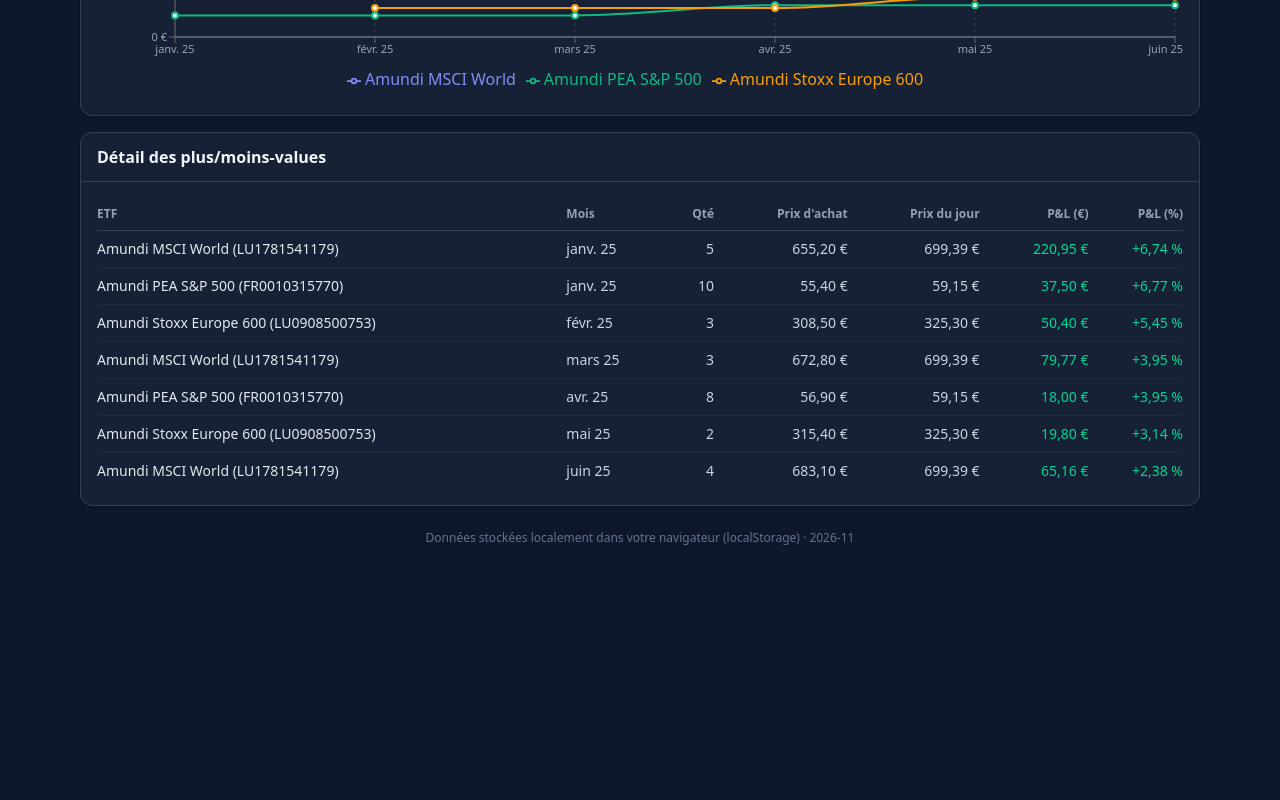
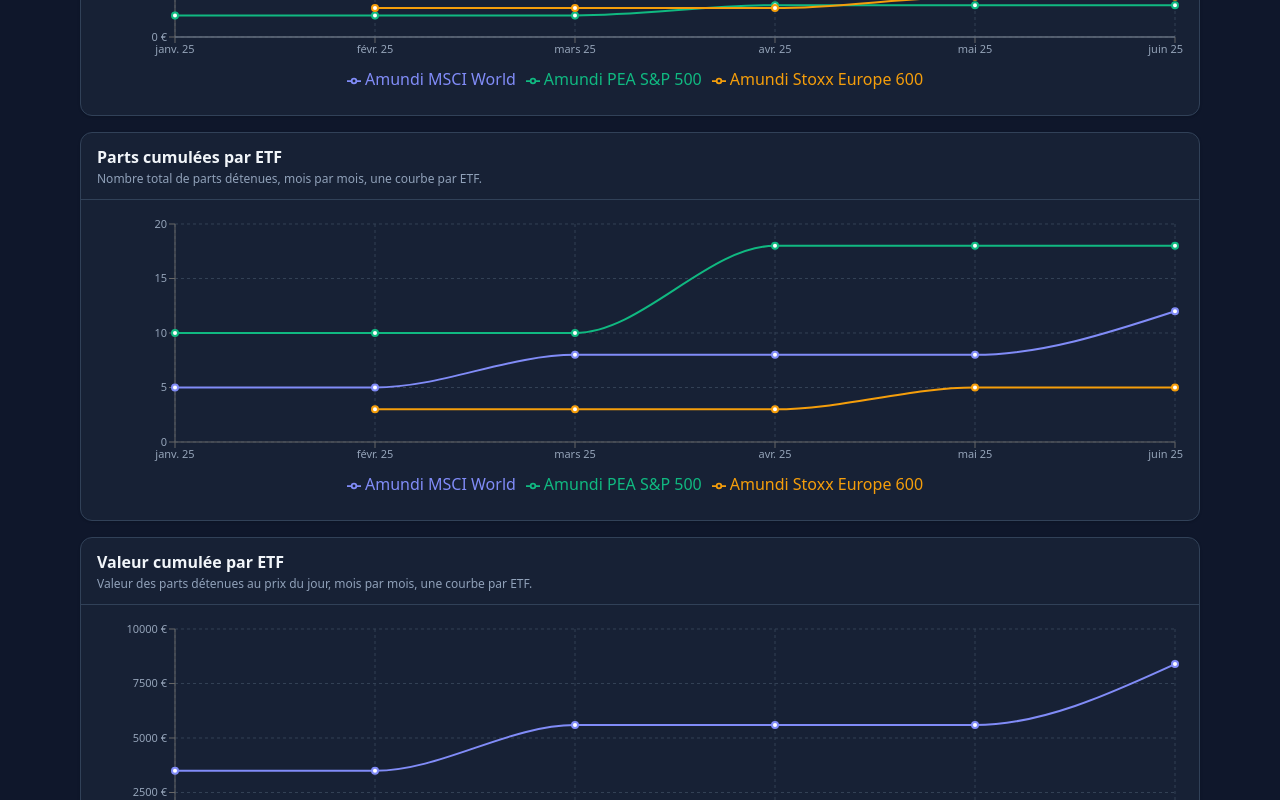
Before and after one commit to earendil972-perso/etf-tracker, a React (Vite) app: page / in a window 1280 px wide. Shown: the part 1080-1880 px from the top of the page. Before the commit the page ends 1666 px from the top, so only its background shows below. Built offline with nearby package versions, Linux system fonts and the light colour scheme.

Commit message:
P&L summary: add cumulative shares and value charts per ETF over time

```diff
--- a/src/lib/calc.ts
+++ b/src/lib/calc.ts
@@ -134,6 +134,43 @@ export function cumulativePnlTimeline(purchases: Purchase[], providers: Provider
   });
 }
 
+export function cumulativeSharesTimeline(purchases: Purchase[], providers: Provider[]) {
+  const months = purchaseMonths(purchases);
+  if (months.length === 0) return [];
+  const all = monthsBetween(months[0], months[months.length - 1]);
+  return all.map((month) => {
+    const row: Record<string, string | number | null> = { month };
+    for (const pr of providers) {
+      const buys = purchases.filter((p) => p.provider === pr.name && p.date <= month);
+      if (buys.length === 0) {
+        row[pr.name] = null;
+        continue;
+      }
+      row[pr.name] = Number(buys.reduce((s, b) => s + b.quantity, 0).toFixed(4));
+    }
+    return row;
+  });
+}
+
+export function cumulativeValueTimeline(purchases: Purchase[], providers: Provider[]) {
+  const months = purchaseMonths(purchases);
+  if (months.length === 0) return [];
+  const all = monthsBetween(months[0], months[months.length - 1]);
+  return all.map((month) => {
+    const row: Record<string, string | number | null> = { month };
+    for (const pr of providers) {
+      const buys = purchases.filter((p) => p.provider === pr.name && p.date <= month);
+      if (buys.length === 0) {
+        row[pr.name] = null;
+        continue;
+      }
+      const shares = buys.reduce((s, b) => s + b.quantity, 0);
+      row[pr.name] = Number((shares * pr.currentPrice).toFixed(2));
+    }
+    return row;
+  });
+}
+
 export function buyPriceTimeline(purchases: Purchase[], providers: Provider[]) {
   const months = purchaseMonths(purchases);
   if (months.length === 0) return [];
--- a/src/tabs/PnlSummary.tsx
+++ b/src/tabs/PnlSummary.tsx
@@ -11,7 +11,14 @@ import {
 } from "recharts";
 import { Card, CardBody, CardHeader } from "../components/ui";
 import { fmtEUR, fmtNum, fmtPct, monthLabel } from "../lib/format";
-import { cumulativePnlTimeline, purchasePnl, shortEtfName, type PurchasePnl } from "../lib/calc";
+import {
+  cumulativePnlTimeline,
+  cumulativeSharesTimeline,
+  cumulativeValueTimeline,
+  purchasePnl,
+  shortEtfName,
+  type PurchasePnl,
+} from "../lib/calc";
 import type { Provider } from "../types";
 
 const LINE_COLORS = ["#818cf8", "#10b981", "#f59e0b", "#ec4899", "#06b6d4", "#a855f7", "#eab308"];
@@ -24,7 +31,10 @@ export default function PnlSummary({
   providers: Provider[];
 }) {
   const rows = purchases.map((p) => purchasePnl(p.purchase, providers));
-  const chartData = cumulativePnlTimeline(purchases.map((p) => p.purchase), providers);
+  const allPurchases = purchases.map((p) => p.purchase);
+  const chartData = cumulativePnlTimeline(allPurchases, providers);
+  const sharesData = cumulativeSharesTimeline(allPurchases, providers);
+  const valueData = cumulativeValueTimeline(allPurchases, providers);
   const etfNames = [
     ...new Set(
       purchases
@@ -61,6 +71,98 @@ export default function PnlSummary({
                   />
                   <Legend formatter={(v: string) => shortEtfName(v)} />
                   <ReferenceLine y={0} stroke="#64748b" />
+                  {etfNames.map((name, i) => (
+                    <Line
+                      key={name}
+                      type="monotone"
+                      dataKey={name}
+                      name={name}
+                      stroke={LINE_COLORS[i % LINE_COLORS.length]}
+                      strokeWidth={2}
+                      dot={{ r: 3 }}
+                      connectNulls
+                    />
+                  ))}
+                </LineChart>
+              </ResponsiveContainer>
+            </div>
+          )}
+        </CardBody>
+      </Card>
+
+      <Card>
+        <CardHeader
+          title="Parts cumulées par ETF"
+          subtitle="Nombre total de parts détenues, mois par mois, une courbe par ETF."
+        />
+        <CardBody>
+          {sharesData.length === 0 ? (
+            <p className="text-sm text-slate-400">Aucun achat enregistré.</p>
+          ) : (
+            <div className="h-72">
+              <ResponsiveContainer width="100%" height="100%">
+                <LineChart data={sharesData} margin={{ top: 8, right: 8, bottom: 8, left: 8 }}>
+                  <CartesianGrid stroke="#334155" strokeDasharray="3 3" />
+                  <XAxis
+                    dataKey="month"
+                    tickFormatter={(m: string) => monthLabel(m)}
+                    tick={{ fill: "#94a3b8", fontSize: 11 }}
+                  />
+                  <YAxis
+                    tick={{ fill: "#94a3b8", fontSize: 11 }}
+                    tickFormatter={(v) => fmtNum(v, 2)}
+                    width={70}
+                  />
+                  <Tooltip
+                    formatter={(v) => (v === null || v === undefined || Number.isNaN(Number(v)) ? "—" : fmtNum(Number(v), 4))}
+                    labelFormatter={(m) => monthLabel(String(m))}
+                    contentStyle={{ background: "#1e293b", border: "1px solid #334155", borderRadius: 8, color: "#e2e8f0" }}
+                  />
+                  <Legend formatter={(v: string) => shortEtfName(v)} />
+                  {etfNames.map((name, i) => (
+                    <Line
+                      key={name}
+                      type="monotone"
+                      dataKey={name}
+                      name={name}
+                      stroke={LINE_COLORS[i % LINE_COLORS.length]}
+                      strokeWidth={2}
+                      dot={{ r: 3 }}
+                      connectNulls
+                    />
+                  ))}
+                </LineChart>
+              </ResponsiveContainer>
+            </div>
+          )}
+        </CardBody>
+      </Card>
+
+      <Card>
+        <CardHeader
+          title="Valeur cumulée par ETF"
+          subtitle="Valeur des parts détenues au prix du jour, mois par mois, une courbe par ETF."
+        />
+        <CardBody>
+          {valueData.length === 0 ? (
+            <p className="text-sm text-slate-400">Aucun achat enregistré.</p>
+          ) : (
+            <div className="h-72">
+              <ResponsiveContainer width="100%" height="100%">
+                <LineChart data={valueData} margin={{ top: 8, right: 8, bottom: 8, left: 8 }}>
+                  <CartesianGrid stroke="#334155" strokeDasharray="3 3" />
+                  <XAxis
+                    dataKey="month"
+                    tickFormatter={(m: string) => monthLabel(m)}
+                    tick={{ fill: "#94a3b8", fontSize: 11 }}
+                  />
+                  <YAxis tick={{ fill: "#94a3b8", fontSize: 11 }} tickFormatter={(v) => `${v} €`} width={70} />
+                  <Tooltip
+                    formatter={(v) => (v === null || v === undefined || Number.isNaN(Number(v)) ? "—" : fmtEUR(Number(v)))}
+                    labelFormatter={(m) => monthLabel(String(m))}
+                    contentStyle={{ background: "#1e293b", border: "1px solid #334155", borderRadius: 8, color: "#e2e8f0" }}
+                  />
+                  <Legend formatter={(v: string) => shortEtfName(v)} />
                   {etfNames.map((name, i) => (
                     <Line
                       key={name}
```
